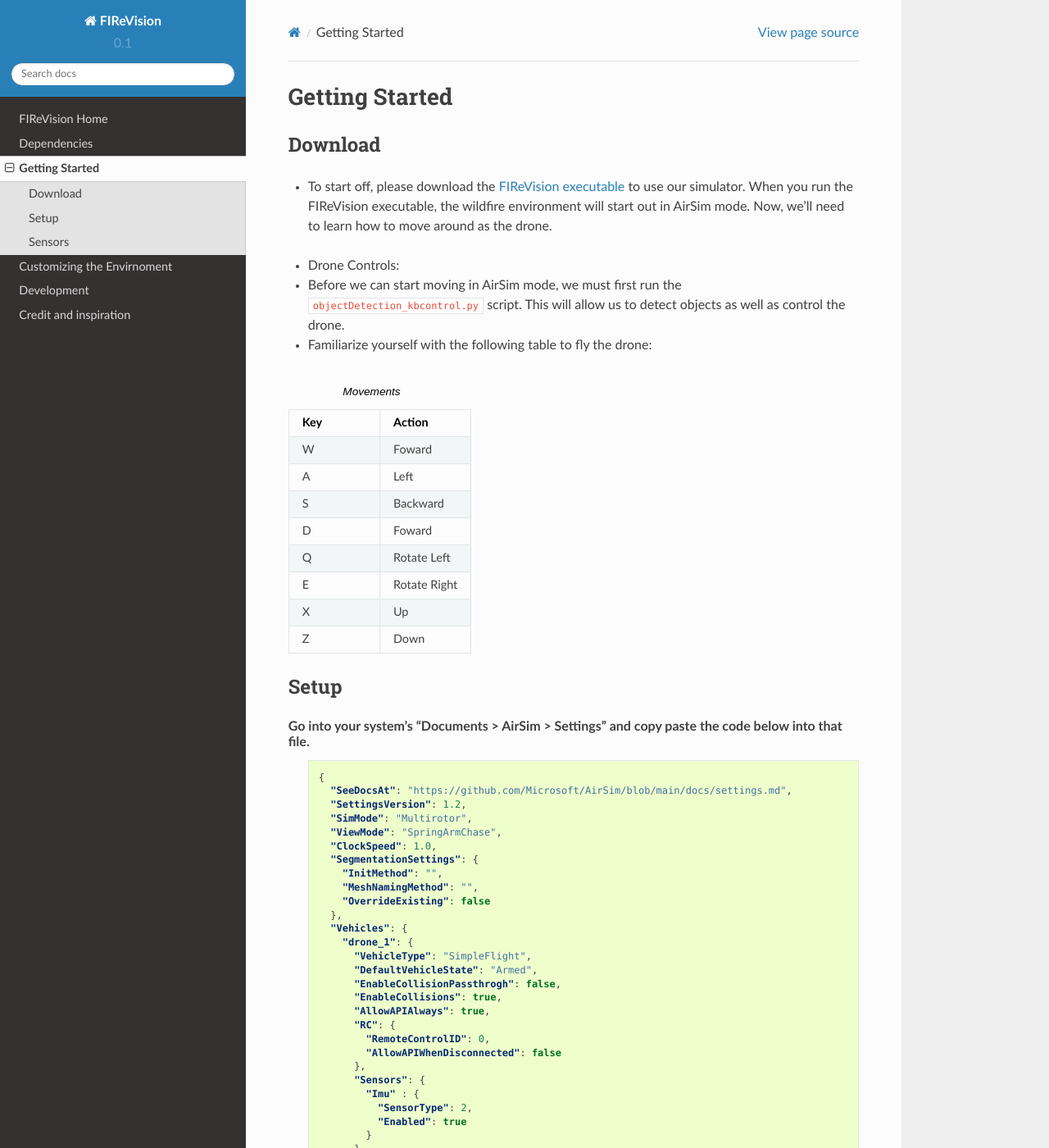
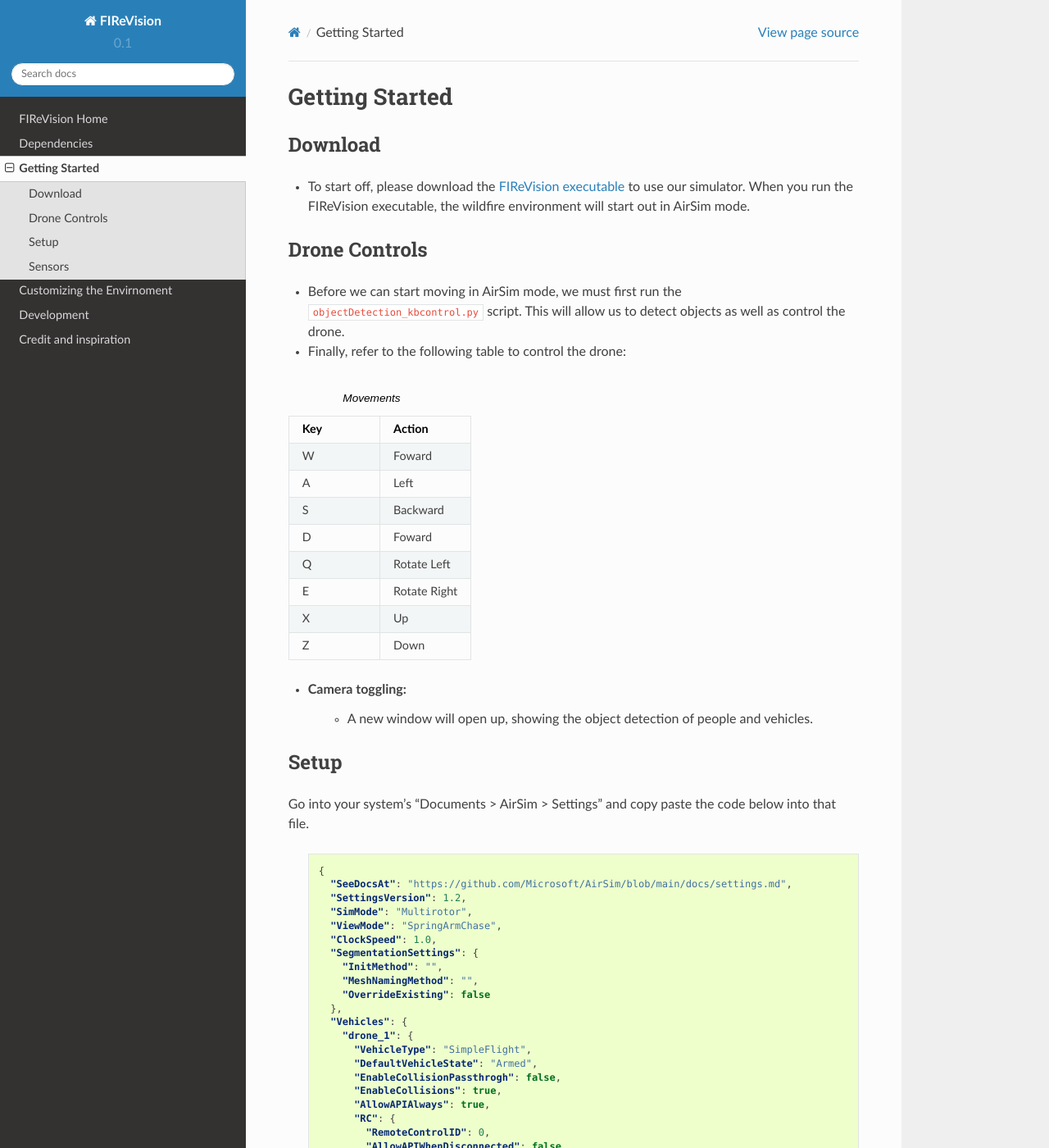
Before and after one commit to castacks/firevision_sim, a Sphinx documentation site: the page built from docs/getting_started.rst, in a window 1280 px wide and 1400 px high. Shown: the whole window at 82% size. Built offline with Sphinx 7.4.7 and the Read the Docs theme 2.0.0, drawn with Linux system fonts in a browser that asks for light colours.

Commit message:
Update getting_started.rst

```diff
--- a/docs/getting_started.rst
+++ b/docs/getting_started.rst
@@ -5,7 +5,7 @@
 
 Download
 --------
-- To start off, please download the `FIReVision executable <https://drive.google.com/file/d/1RSxQ53h_-bXE0dUa8GQ8lM2cx7LlVmB8/view?usp=sharing>`_ to use our simulator. When you run the FIReVision executable, the wildfire environment will start out in AirSim mode. Now, we'll need to learn how to move around as the drone.
+- To start off, please download the `FIReVision executable <https://drive.google.com/file/d/1RSxQ53h_-bXE0dUa8GQ8lM2cx7LlVmB8/view?usp=sharing>`_ to use our simulator. When you run the FIReVision executable, the wildfire environment will start out in AirSim mode.
 .. - If our release build doesn’t come with AirSim, make sure there’s a copy of it in your unreal engine project folder. To download the binary follow the instructions `here <https://microsoft.github.io/AirSim/use_precompiled/>`_. Note: if the project is opened without AirSim, an error may occur but you can still open it without AirSim.
 .. - Once you’ve downloaded the build and compiled it
 
@@ -13,9 +13,10 @@
     - Inside the file, look at the top and click on Build and Build Solution. If no compiling errors occur, you are ready to open the FIReVision uproject. It can also be opened inside of the Unreal Engine application.
 .. - Once in the project, go to the top left and click on File > Open Level and select FIReVision (Level).
 
-- Drone Controls:
+Drone Controls
+-------
 - Before we can start moving in AirSim mode, we must first run the ``objectDetection_kbcontrol.py`` script. This will allow us to detect objects as well as control the drone.
-- Familiarize yourself with the following table to fly the drone:
+- Finally, refer to the following table to control the drone:
 
 .. list-table:: Movements
    :widths: 25 25
@@ -39,15 +40,14 @@
      - Up
    * - Z
      - Down
-..
-    - Camera toggling:
-
-        - A new window will open up, showing the object detection of people and vehicles.
+.. A video showing the drone flying would be nice
+- Camera toggling:
+    - A new window will open up, showing the object detection of people and vehicles.
 
 Setup
 -----
+Go into your system’s “Documents > AirSim > Settings” and copy paste the code below into that file.
 
-Go into your system’s “Documents > AirSim > Settings” and copy paste the code below into that file.
   .. code-block:: JSON
 
     {
```
